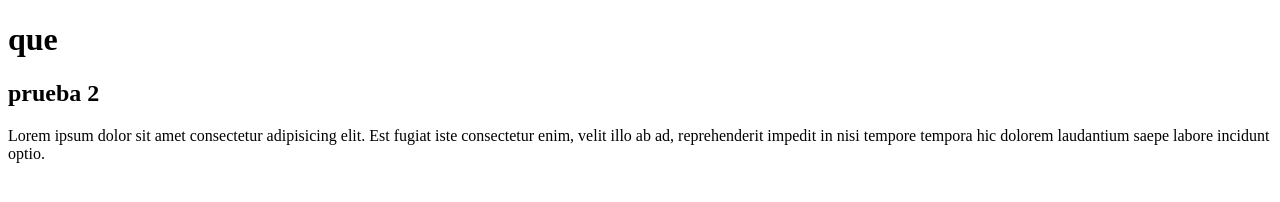
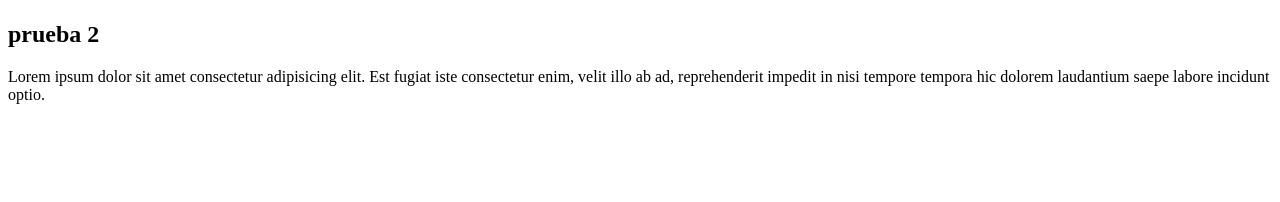
Before and after one commit to OSCARJOV/Mi-Primer-Repo, a plain HTML site: page index.html in a window 1280 px wide. Drawn offline with Linux system fonts and the light colour scheme.

Commit message:
commit en git nuevo

```diff
--- a/index.html
+++ b/index.html
@@ -8,7 +8,7 @@
 
 </head>
 <body>
-    <h1> que </h1>
+    <h1>  </h1>
     <h2>prueba 2</h2>
     <p>Lorem ipsum dolor sit amet consectetur adipisicing elit. Est fugiat iste consectetur enim, velit illo ab ad, reprehenderit impedit in nisi tempore tempora hic dolorem laudantium saepe labore incidunt optio.</p>
 </body>
```
